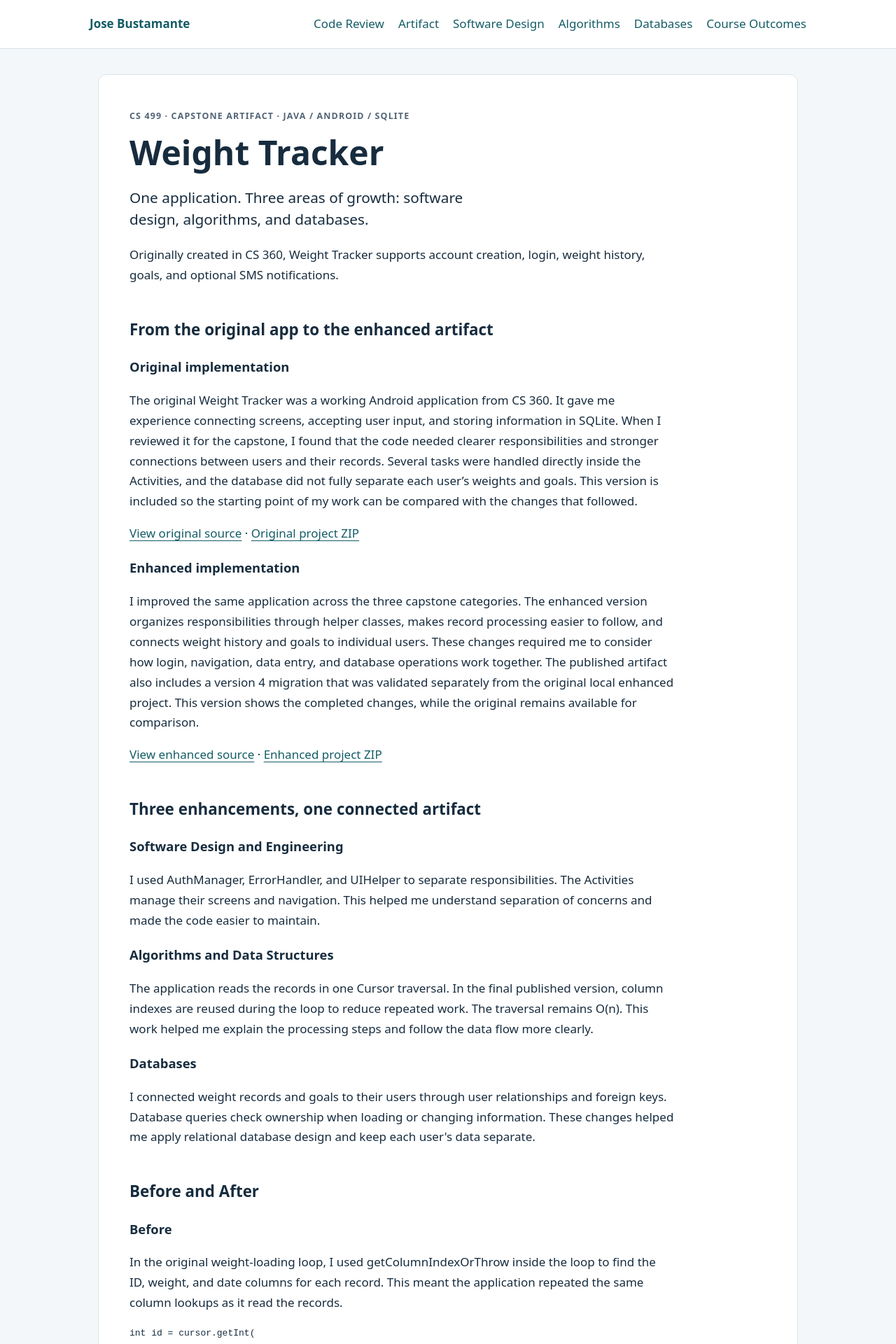
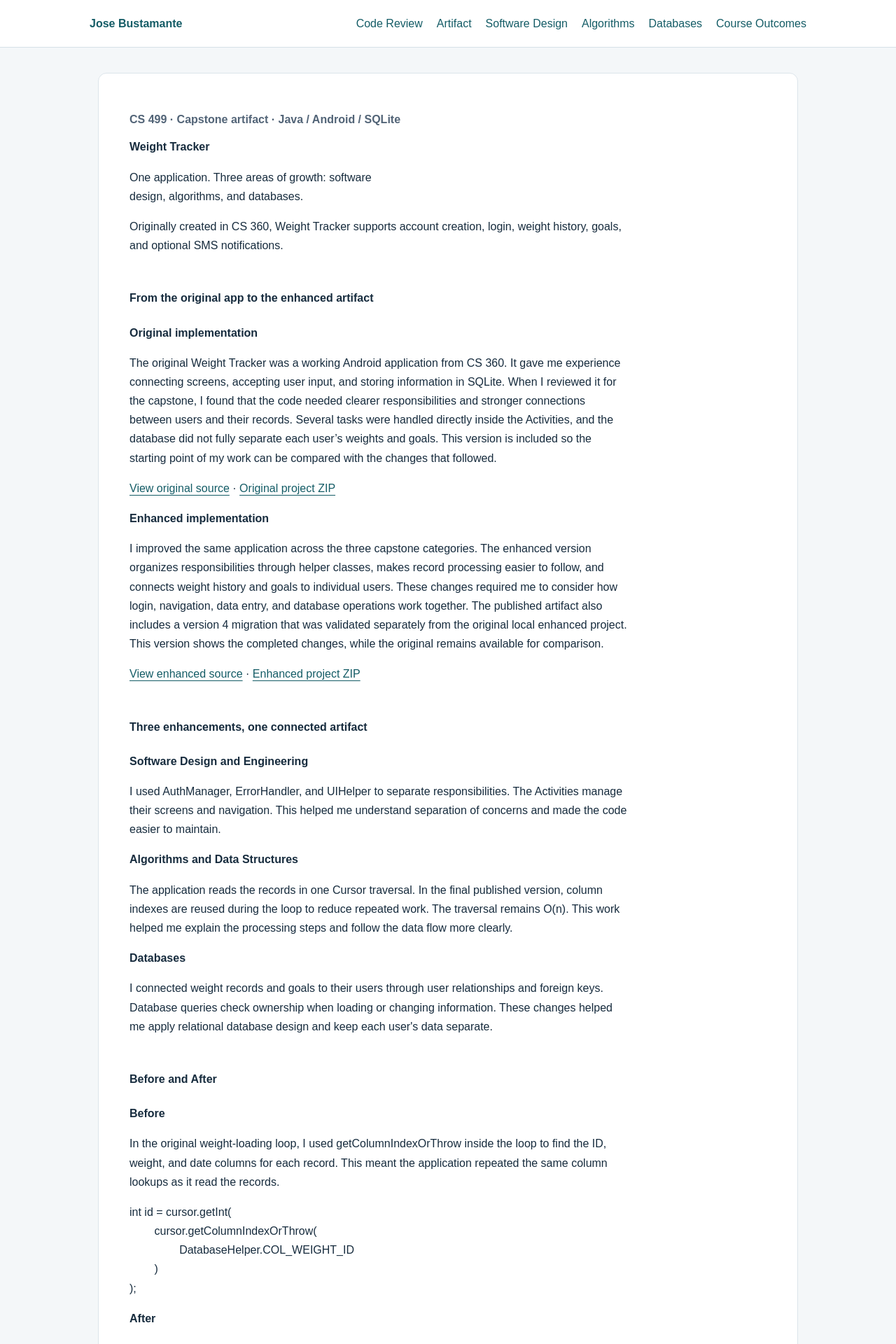
Before and after one commit to Todolomeos/josebustamante-eportfoliofinal, a Jekyll site: the page built from artifact.md, in a window 1280 px wide. Shown: the top 1920 px of the page at 70% size. Built offline with Jekyll 4.4.1, drawn with Linux system fonts in a browser that asks for light colours; our own code applies the rules of GitHub Pages for plain Markdown files.

Commit message:
Use uniform Arial typography and text size throughout portfolio

```diff
--- a/_layouts/default.html
+++ b/_layouts/default.html
@@ -29,6 +29,12 @@ pre{overflow:auto;background:#f0f4f7;padding:18px}a:focus-visible{outline:3px so
 .artifact-showcase .code-comparison pre{background:#f6f7f8;color:#172c3e;border:1px solid #d6e0e7;border-radius:3px;font:13px/1.65 Consolas,monospace;max-height:none;white-space:pre-wrap;overflow-wrap:anywhere;padding:16px}
 .artifact-showcase .code-comparison figcaption{font-weight:600}.testing-results{padding-left:24px}.testing-results li{margin:8px 0}
 
+
+/* Consistent typography across the portfolio. */
+body,nav,main,footer,p,li,a,span,strong,em,figcaption,pre,code,table,th,td,.artifact-showcase .eyebrow,.artifact-showcase .lead,.artifact-showcase .validation-detail p{font-family:Arial,Helvetica,sans-serif!important;font-size:16px!important;line-height:1.7!important;letter-spacing:normal!important;text-transform:none!important}
+h1,h2,h3,h4,h5,h6,.artifact-showcase h1,.artifact-showcase section h2{font-family:Arial,Helvetica,sans-serif!important;font-size:16px!important;line-height:1.7!important;letter-spacing:normal!important;font-weight:700!important}
+p,li,pre,code{font-weight:400}pre,code{font:inherit!important}footer{color:var(--ink)}
+
 </style>
 </head>
 <body>
```
